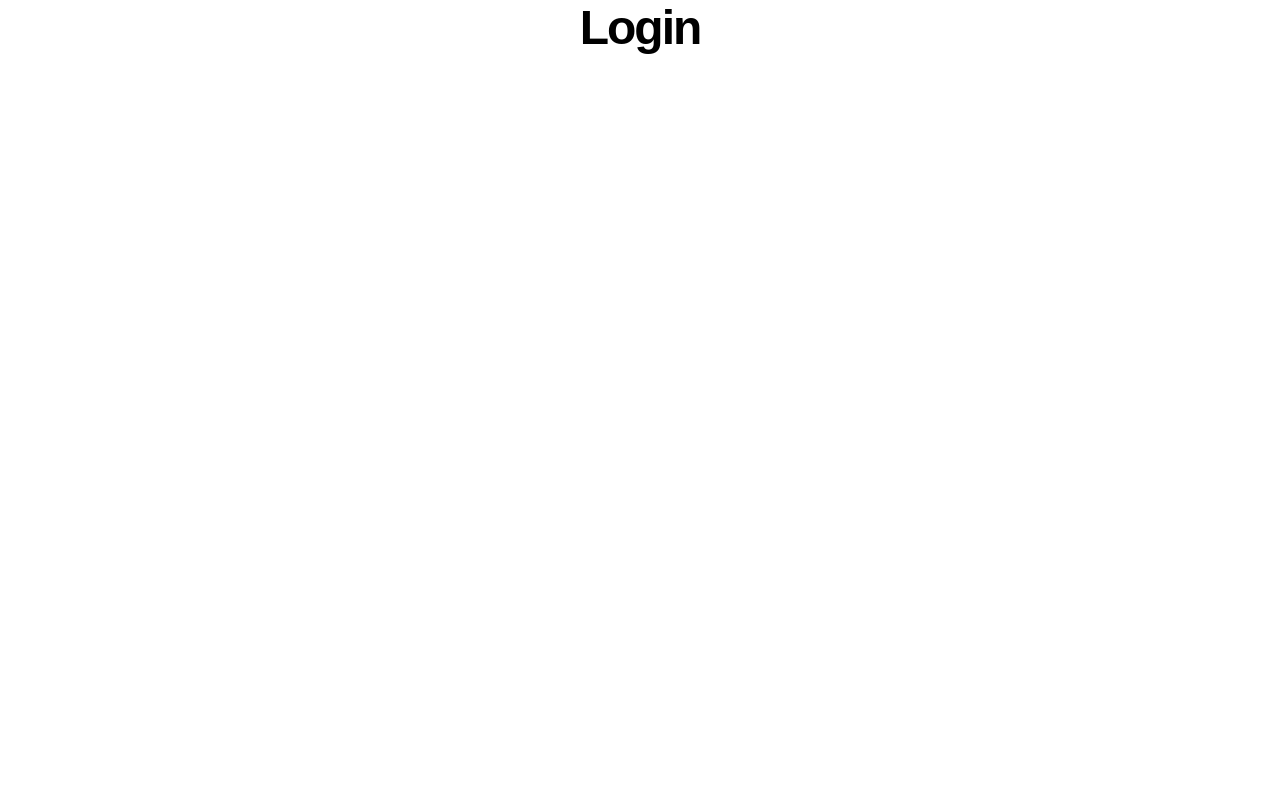
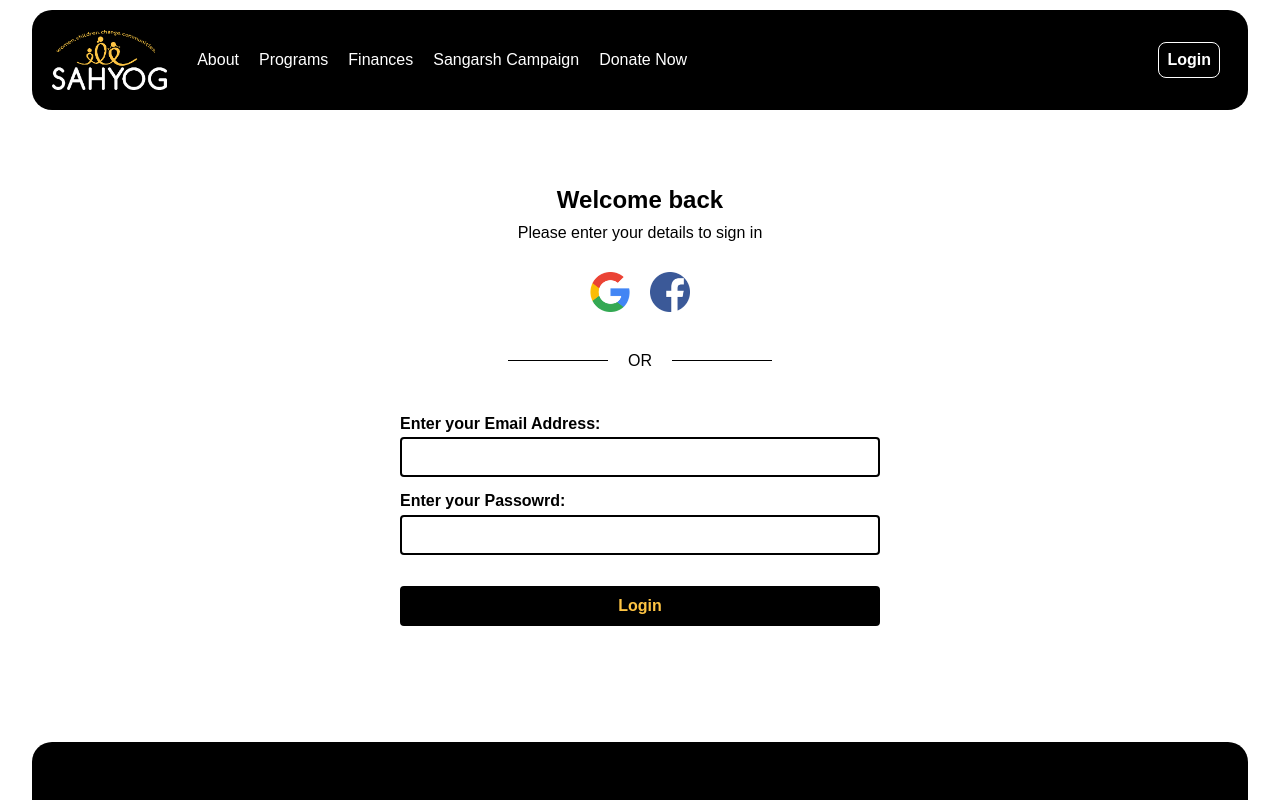
Before and after one commit to HardikShah563/sahyogchehak-frontend, a React (Create React App) app: page /login in a window 1280 px wide. Shown: the top 800 px of the page. Built offline with nearby package versions, Linux system fonts and the light colour scheme.

Commit message:
creating login

```diff
--- a/src/components/ContactUs.jsx
+++ b/src/components/ContactUs.jsx
@@ -64,7 +64,7 @@ export default function ContactUs() {
                             <div className="input-div">
                                 <p className="input-label">Leave a message</p>
                                 <textarea
-                                    className="input"
+                                    className="input textarea"
                                 ></textarea>
                             </div>
 
--- a/src/pages/Login.jsx
+++ b/src/pages/Login.jsx
@@ -1,9 +1,128 @@
 import React from 'react'
+import Navbar from "../components/Navbar.jsx";
+import Footer from "../components/Footer.jsx";
+import { useState } from "react";
+import "../style/form.css";
+import { google, fb } from "../res";
 
 const Login = () => {
+    const [formData, setFormData] = useState({
+        email: "",
+        pass: "",
+    });
+
+    const [msg, setMsg] = useState("");
+    const [icon, setIcon] = useState("");
+    const [color, setColor] = useState("");
+
+    function handleChange(event) {
+        const { name, value, type, checked } = event.target;
+        setFormData(prevFormData => {
+            return {
+                ...prevFormData,
+                [name]: type === "checkbox" ? checked : value,
+            }
+        });
+    }
+
+    function handleSubmit(event) {
+        event.preventDefault();
+        if (formData.email === "" || formData.pass === "") {
+            setMsg("Fill the required details");
+            setColor("red");
+        }
+        // else if (true) {}
+        // need to add check statements for valid email
+        else {
+            setMsg("Sign In successful");
+            // setIcon(<CheckCircleRoundedIcon />);
+            setColor("green");
+
+        }
+        // pass the states into db
+    }
+
     return (
         <div>
-            <h1 className="title txt-ctr">Login</h1>
+            <Navbar />
+
+            <div className="bg-bg form-page">
+            <form method="post" className="form">
+                <h1
+                    className="form-heading"
+                >
+                    Welcome back
+                </h1>
+                <p className="form-subheading">
+                    Please enter your details to sign in
+                </p>
+
+                <div className="login-with">
+                    <div className="google w">
+                        <img
+                            className="login-icons"
+                            src={google}
+                            alt="google icon"
+                        />
+                    </div>
+                    <div className="facebook">
+                        <img
+                            className="login-icons"
+                            src={fb}
+                            alt="facebook icon"
+                        />
+                    </div>
+                </div>
+
+                <div className="or-div">
+                    <p className="or-line"></p>
+                    <p className="or-text">OR</p>
+                    <p className="or-line"></p>
+                </div>
+
+                {msg && (
+                    <div className="msg-box" id={color}>
+                        {msg}
+                    </div>
+                )}
+
+                <div className="input-box">
+                    <label htmlFor="email">Enter your Email Address: </label>
+                    <input
+                        className="input"
+                        type="email"
+                        name="email"
+                        value={formData.email}
+                        onChange={handleChange}
+                        autoComplete="off"
+                    />
+                </div>
+
+                <div className="input-box">
+                    <label htmlFor="email">Enter your Passowrd: </label>
+                    <input
+                        className="input"
+                        type="password"
+                        name="pass"
+                        value={formData.pass}
+                        onChange={handleChange}
+                        autoComplete="off"
+                    />
+                </div>
+
+                <div className="input-box">
+                    <button
+                        className="form-btn"
+                        onClick={handleSubmit}
+                    >
+                        Login
+                    </button>
+                    {/* <button className="form-btn">Sign In</button> */}
+                </div>
+            </form>
+            </div>
+
+            <Footer />
         </div>
     )
 }
--- a/src/res/index.js
+++ b/src/res/index.js
@@ -8,6 +8,8 @@ import insta from "./icon-insta.png";
 import twitter from "./icon-twitter.png";
 import sahyogLogoSmall from "./logo-sahyog-small.png";
 import sahyogLogo from "./logo-sahyog.png";
+import google from "./google.png";
+import fb from "./facebook.png";
 
 export {
     donate,
@@ -20,4 +22,6 @@ export {
     twitter,
     sahyogLogoSmall,
     sahyogLogo,
+    google,
+    fb,
 };
--- /dev/null
+++ b/src/style/form.css
@@ -0,0 +1,140 @@
+:root {
+    --form-red: #fd4557d3;
+    --form-green: #2afc46b9;
+}
+
+.form-page {
+    padding: 2vw 0;
+}
+
+.login-with {
+    display: flex;
+    gap: 20px;
+    width: fit-content;
+    margin: 30px auto;
+    border-radius: 8px;
+}
+
+.login-icons {
+    width: 40px;
+    cursor: pointer;
+}
+
+.form {
+    width: 500px;
+    margin: 5vh auto;
+    /* border: 2px solid var(--black); */
+    background-color: var(--white);
+    border-radius: 12px;
+}
+
+.form-heading {
+    font-size: 24px;
+    font-weight: 600;
+    margin: 20px auto 10px auto;
+    text-align: center;
+}
+
+.form-subheading {
+    font-size: 16px;
+    text-align: center;
+}
+
+.form .msg-box {
+    text-align: center;
+}
+
+.input-box {
+    width: 100%;
+    margin: auto auto;
+    padding: 5px 10px;
+    font-size: 1rem;
+    font-weight: 600;
+}
+
+.input, .form-btn {
+    width: 100%;
+    height: 40px;
+    padding: 5px;
+    margin: .3rem auto;
+    font-size: 16px;
+    font-weight: 600;
+    border: 2px solid var(--black);
+    background-color: var(--background);
+    border-radius: 4px;
+}
+
+.textarea {
+    height: 150px;
+    resize: none;
+}
+
+.form-btn {
+    margin-block: 1rem;
+    cursor: pointer;
+    font-weight: 600;
+    background-color: var(--black);
+    color: var(--yellow);
+    transition: all 200ms ease;
+}
+
+.form-btn:hover {
+    background-color: var(--mild-grey);
+}
+
+.msg-box {
+    width: 95%;
+    margin: 20px auto;
+    height: 40px;
+    font-size: 1rem;
+    font-weight: 600;
+    display: flex;
+    justify-content: center;
+    align-items: center;
+    border: 2px solid var(--black);
+    border-radius: 4px;
+}
+
+.below-form-msg {
+    display: flex;
+    gap: 5px;
+    justify-content: center;
+    font-weight: 600;
+    margin-block: 20px;
+}
+
+.below-form-msg a {
+    color: var(--black);
+}
+
+#red {
+    background-color: var(--form-red);
+}
+
+#green {
+    background-color: var(--form-green);
+}
+
+.or-div {
+    display: flex;
+    align-items: center;
+    justify-content: center;
+    gap: 20px;
+    margin: 40px auto;
+}
+
+.or-line {
+    width: 100px;
+    height: 1px;
+    background-color: var(--black);
+}
+
+@media (max-width: 550px) {
+    .form {
+        width: 95vw;
+    }
+
+    .login-icons {
+        width: 35px;
+    }
+}
```
Also changed, not shown: src/res/facebook.png (added), src/res/google.png (added).
